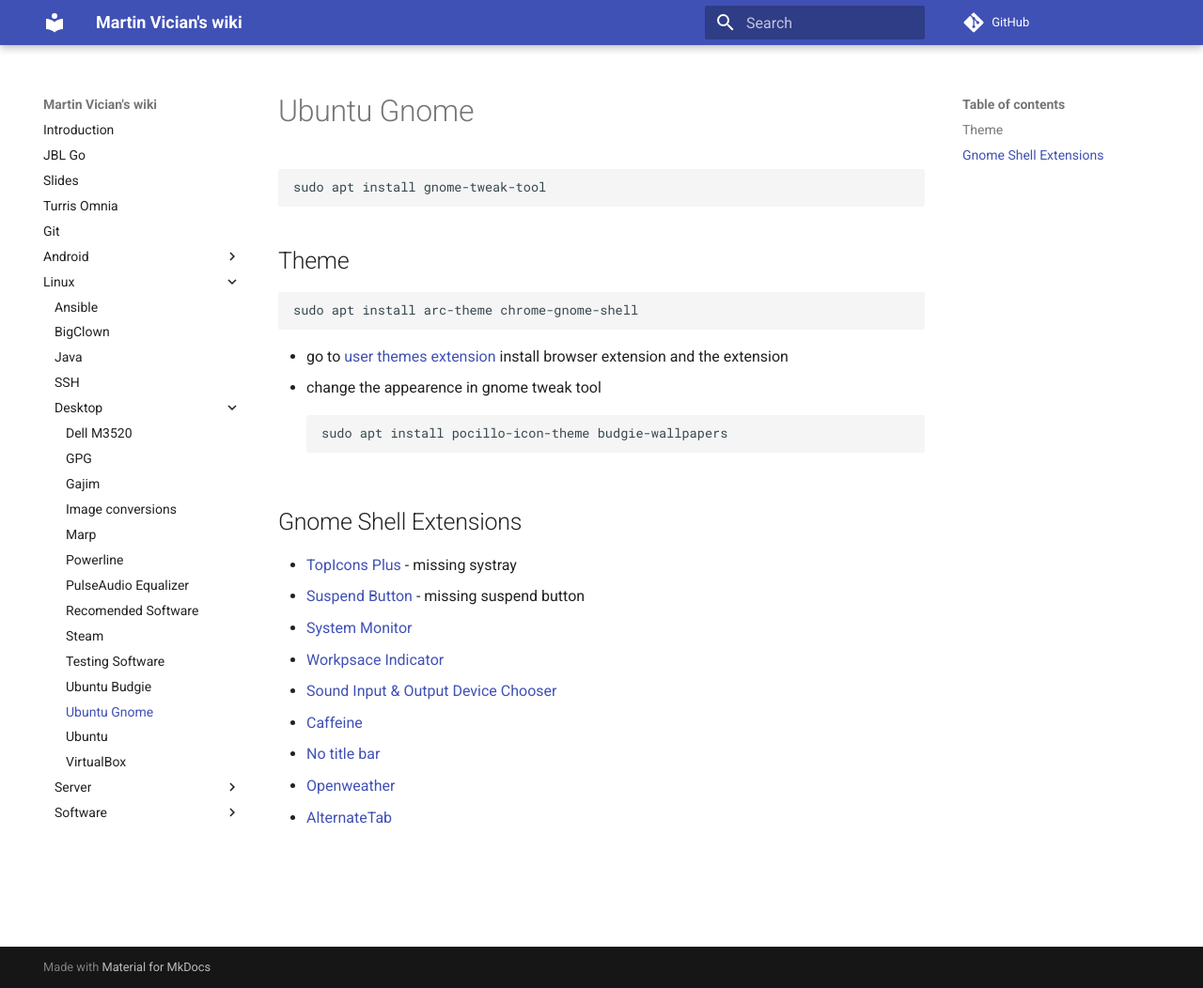
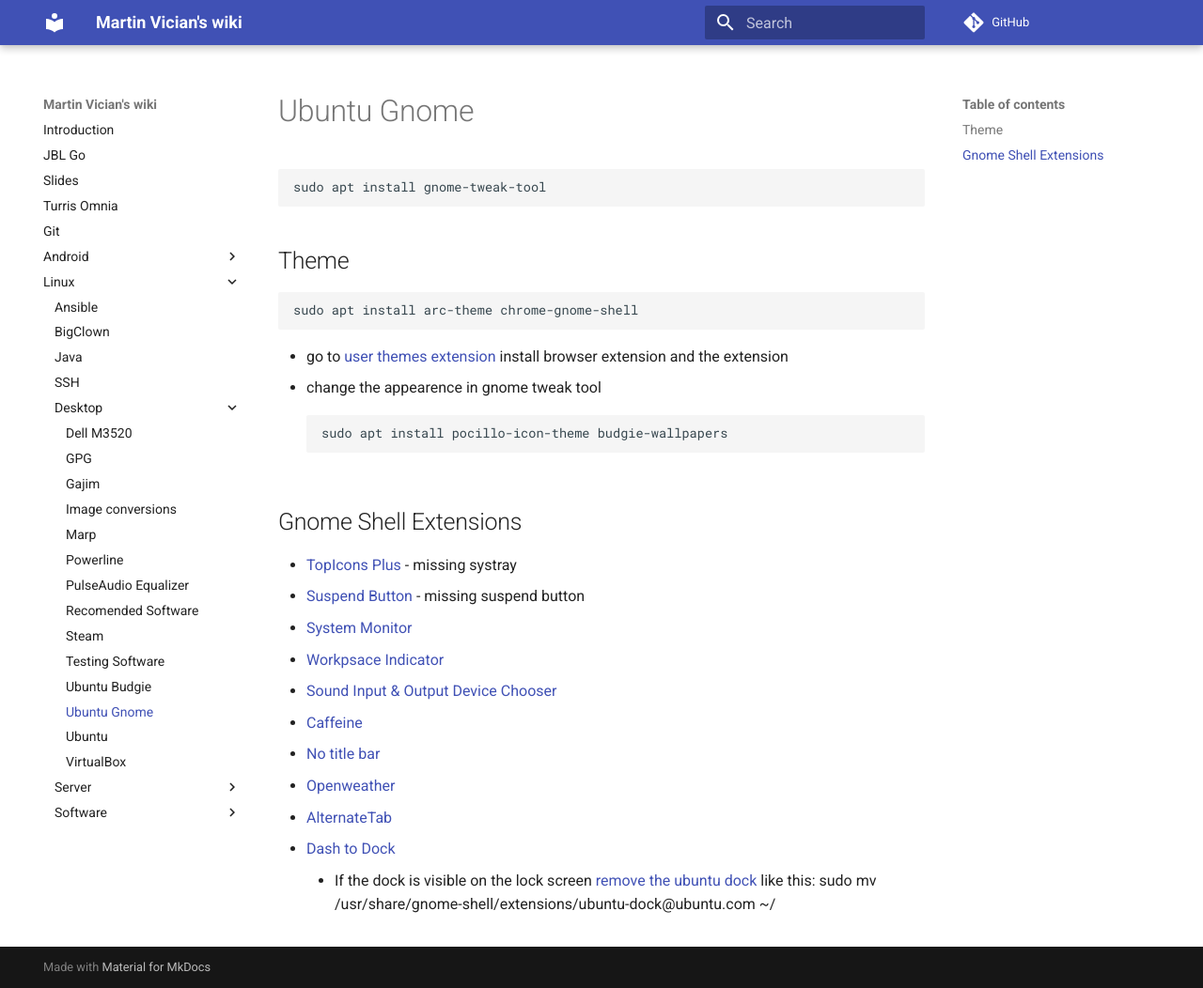
Before and after one commit to vician/wiki, an MkDocs documentation site: the page built from docs/Linux/Desktop/Ubuntu Gnome.md, in a window 1280 px wide and 1052 px high. Shown: the whole window at 94% size. Built offline with MkDocs 1.6.1 and Material for MkDocs 9.7.7, drawn with Linux system fonts in a browser that asks for light colours; comment, search, counter and statistics services are not loaded.

Commit message:
added dash to dock

```diff
--- a/docs/Linux/Desktop/Ubuntu Gnome.md
+++ b/docs/Linux/Desktop/Ubuntu Gnome.md
@@ -20,3 +20,6 @@
 - [No title bar](https://extensions.gnome.org/extension/1267/no-title-bar/)
 - [Openweather](https://extensions.gnome.org/extension/750/openweather/)
 - [AlternateTab](https://extensions.gnome.org/extension/15/alternatetab/)
+- [Dash to Dock](https://extensions.gnome.org/extension/307/dash-to-dock/)
+	- If the dock is visible on the lock screen [remove the ubuntu dock](https://github.com/micheleg/dash-to-dock/issues/649) like this:
+			sudo mv /usr/share/gnome-shell/extensions/ubuntu-dock@ubuntu.com ~/
```
